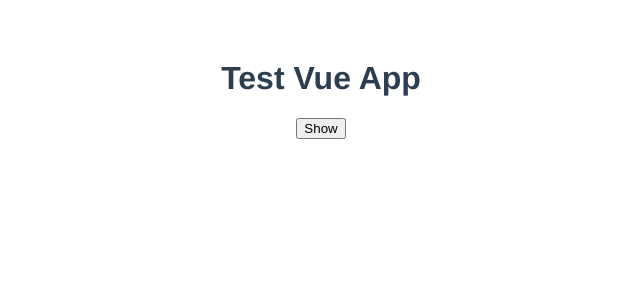
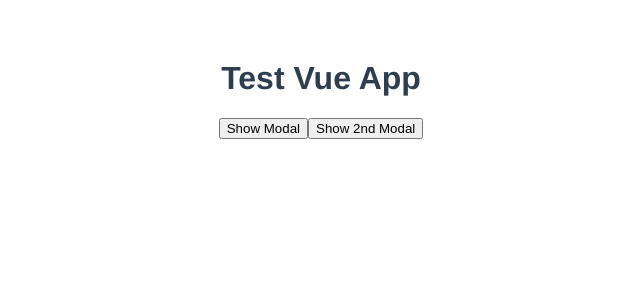
Before and after one commit to jhonpabz/vue-3-test, a Vue app in the folder modal-project/: page / in a window 1280 px wide. Shown: the top 300 px of the page, without its empty margins (319-959 px from the left). Built offline with nearby package versions, Linux system fonts and the light colour scheme.

Commit message:
Challenge done. Display logout link to second modal.

```diff
--- a/modal-project/src/App.vue
+++ b/modal-project/src/App.vue
@@ -6,14 +6,21 @@
       @close="toggleModal"
     >
         <template v-slot:links>
-          <a href="#">Sign In</a>
-          <a href="#">Register</a>
+          <div  v-if="modal === 1">
+            <a href="#">Sign In</a>
+            <a href="#">Register</a>
+          </div>
+          <div  v-if="modal === 2">
+            <a href="#">Logout</a>
+          </div>
         </template>
+
         <h1>{{ header }}</h1>
         <p>{{ content }}</p>
     </Modal>
   </div>
-<button @click="toggleModal">Show</button>
+<button @click="toggleModal">Show Modal</button>
+<button @click="toggleModalTwo">Show 2nd Modal</button>
 </template>
 
 <script>
@@ -28,12 +35,18 @@ export default {
       title: 'Test Vue App',
       header: 'Title test',
       content: 'Content test',
+      modal: 1,
 
       showModal: false,
     };
   },
  methods: {
    toggleModal () {
+     this.modal = 1
+    this.showModal = !this.showModal
+  },
+  toggleModalTwo () {
+    this.modal = 2
     this.showModal = !this.showModal
   },
  }
@@ -42,7 +55,7 @@ export default {
 
 // Challenge
 //   - create an extra button to open a different modal
-//   - use hte same modal component but pass in a different template (slot)
+//   - use the same modal component but pass in a different template (slot)
 //   - use a different method (e.g. toggleModalTwo) and data (e.g. showModalTwo)
 
 </script>
--- a/modal-project/src/components/Modal.vue
+++ b/modal-project/src/components/Modal.vue
@@ -3,13 +3,14 @@
     <div class="modal" :class="{ sale: theme === 'sale'}">
         <slot>Default content</slot> <!-- Only shows when slot has no value -->
         <slot name="links"></slot>
+
     </div>
 </div>
 </template>
 
 <script>
 export default {
-    props: ['theme'],
+    props: ['theme', 'modal'],
     // methods: {
     //     closeModal() {
     //         this.$emit('close')
```
